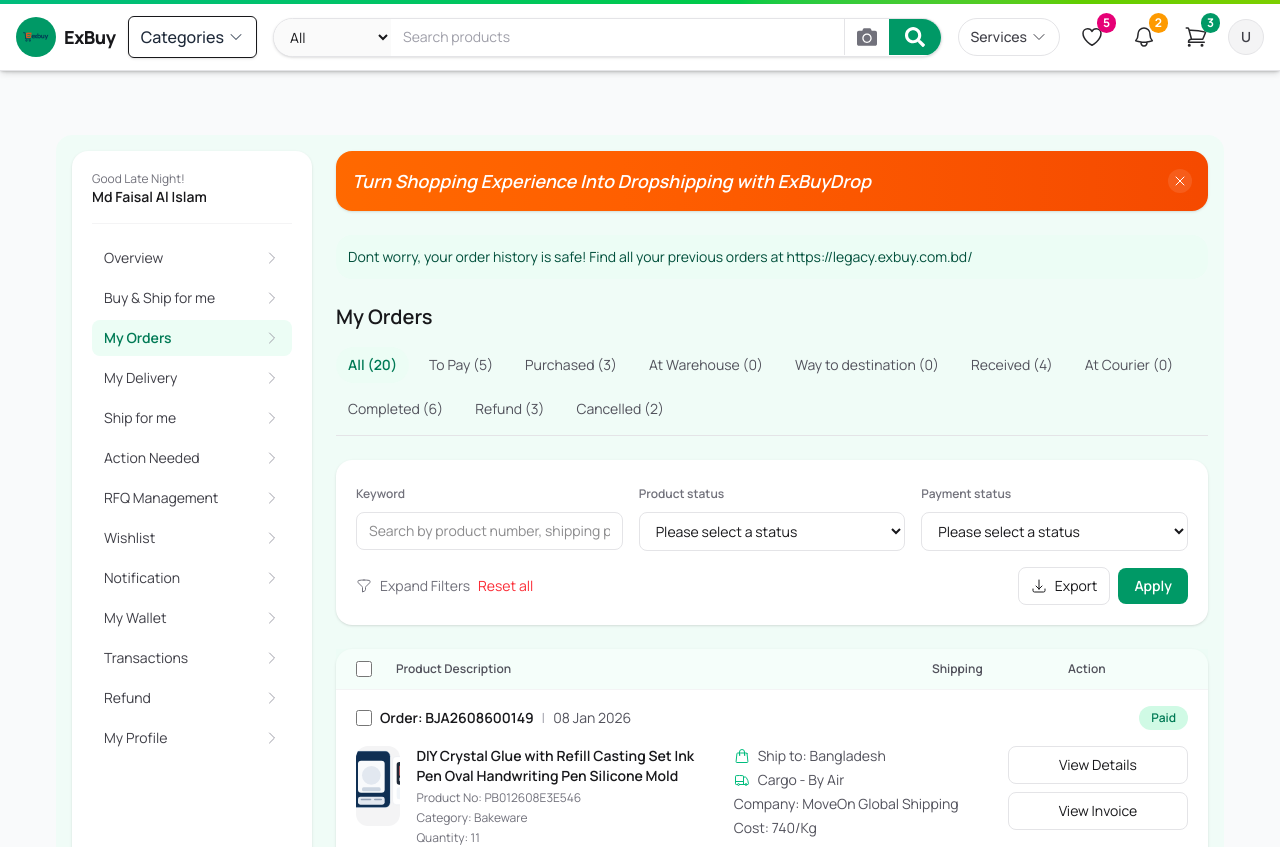
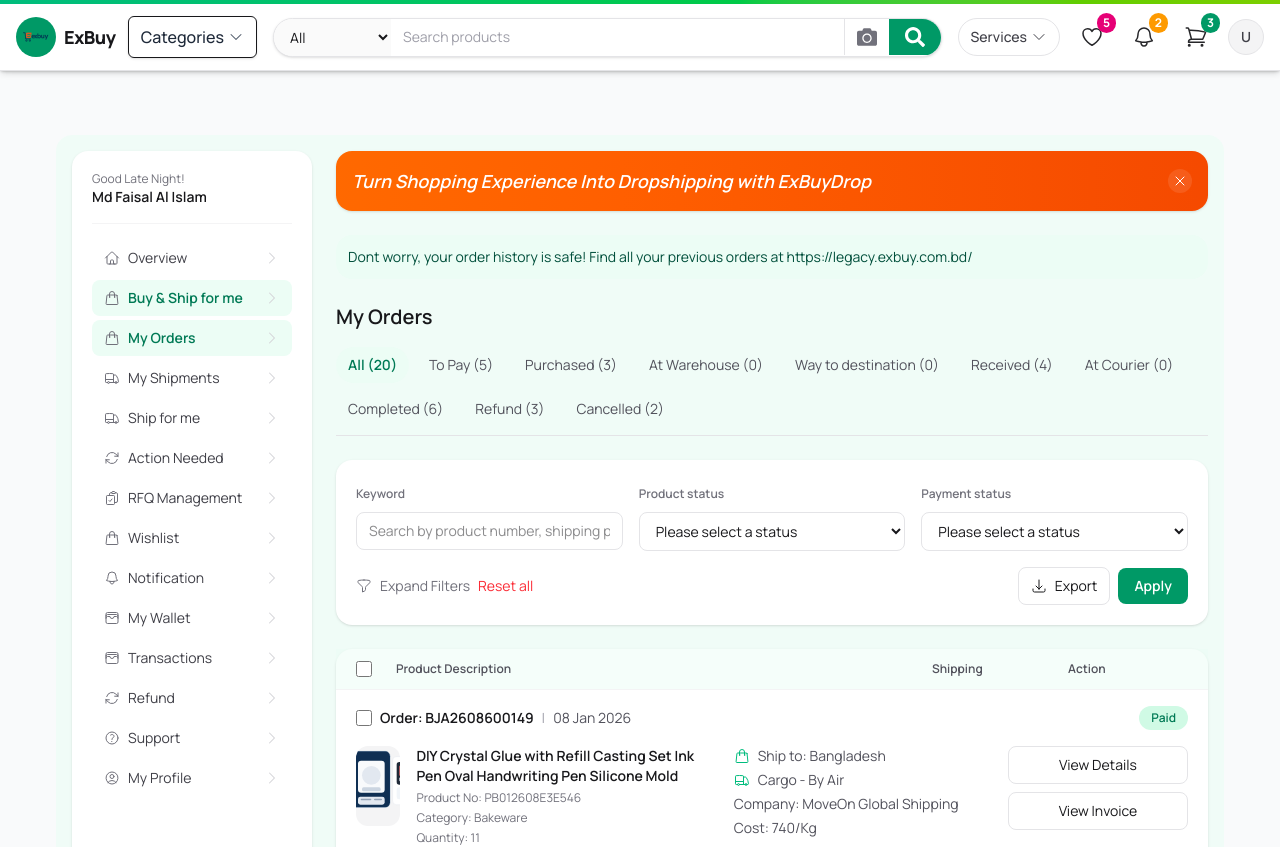
Before and after one commit to F-AI-SAL/exbuy, a Next.js app in the folder frontend/: page /orders in a window 1280 px wide. Shown: the top 847 px of the page. Built offline with nearby package versions, Linux system fonts and the light colour scheme.

Commit message:
Add dashboard sidebar across account pages

```diff
--- a/frontend/src/app/orders/page.tsx
+++ b/frontend/src/app/orders/page.tsx
@@ -4,18 +4,13 @@
 import Link from 'next/link';
 import Image from 'next/image';
 import {
-  AdjustmentsHorizontalIcon,
   ArrowDownTrayIcon,
-  CheckCircleIcon,
-  ChevronRightIcon,
-  ClockIcon,
-  ExclamationTriangleIcon,
   FunnelIcon,
   ShoppingBagIcon,
   TruckIcon,
-  WalletIcon,
   XMarkIcon,
 } from '@heroicons/react/24/outline';
+import DashboardSidebar from '@/components/dashboard/Sidebar';
 
 const statusTabs = [
   { key: 'all', label: 'All', count: 20 },
@@ -28,22 +23,6 @@
   { key: 'completed', label: 'Completed', count: 6 },
   { key: 'refund', label: 'Refund', count: 3 },
   { key: 'cancelled', label: 'Cancelled', count: 2 },
-];
-
-const sidebarItems = [
-  { label: 'Overview', href: '/dashboard' },
-  { label: 'Buy & Ship for me', href: '/orders' },
-  { label: 'My Orders', href: '/orders', active: true },
-  { label: 'My Delivery', href: '/shipments' },
-  { label: 'Ship for me', href: '/shipments' },
-  { label: 'Action Needed', href: '/actions' },
-  { label: 'RFQ Management', href: '/rfq' },
-  { label: 'Wishlist', href: '/wishlist' },
-  { label: 'Notification', href: '/notifications' },
-  { label: 'My Wallet', href: '/wallet' },
-  { label: 'Transactions', href: '/wallet' },
-  { label: 'Refund', href: '/refunds' },
-  { label: 'My Profile', href: '/profile' },
 ];
 
 const orders = [
@@ -83,30 +62,9 @@
 
   return (
     <main className="mx-auto max-w-7xl px-6 py-8">
-      <div className="rounded-2xl bg-emerald-50/60 p-4">
-        <div className="grid gap-6 lg:grid-cols-[240px_1fr]">
-          <aside className="hidden rounded-2xl bg-white p-5 shadow-sm lg:block">
-            <div className="border-b border-zinc-100 pb-4">
-              <p className="text-xs text-zinc-500">Good Late Night!</p>
-              <p className="text-sm font-semibold text-zinc-900">Md Faisal Al Islam</p>
-            </div>
-            <nav className="mt-4 flex flex-col gap-1 text-sm text-zinc-700">
-              {sidebarItems.map((item) => (
-                <Link
-                  key={item.label}
-                  href={item.href}
-                  className={`flex items-center justify-between rounded-lg px-3 py-2 transition ${
-                    item.active
-                      ? 'bg-emerald-50 text-emerald-700 font-semibold'
-                      : 'hover:bg-zinc-50'
-                  }`}
-                >
-                  <span>{item.label}</span>
-                  <ChevronRightIcon className="h-4 w-4 text-zinc-400" />
-                </Link>
-              ))}
-            </nav>
-          </aside>
+        <div className="rounded-2xl bg-emerald-50/60 p-4">
+          <div className="grid gap-6 lg:grid-cols-[240px_1fr]">
+          <DashboardSidebar />
 
           <section className="space-y-6">
             <div className="rounded-2xl bg-gradient-to-r from-orange-500 to-orange-600 p-4 text-white shadow-sm">
--- a/frontend/src/app/profile/page.tsx
+++ b/frontend/src/app/profile/page.tsx
@@ -11,6 +11,7 @@
   PencilSquareIcon,
   PlusCircleIcon,
 } from '@heroicons/react/24/outline';
+import DashboardSidebar from '@/components/dashboard/Sidebar';
 
 export default function ProfilePage() {
   const [activeTab, setActiveTab] = useState('info');
@@ -38,6 +39,9 @@
 
   return (
     <main className="max-w-5xl mx-auto px-6 py-12 bg-gradient-to-br from-white via-blue-50 to-blue-100 dark:from-zinc-900 dark:via-zinc-800 dark:to-zinc-900 rounded-2xl shadow-xl">
+      <div className="grid gap-6 lg:grid-cols-[260px_1fr]">
+        <DashboardSidebar />
+        <div>
       {/* Header */}
       <div className="flex items-center gap-6 mb-10 border-b pb-6 dark:border-zinc-700">
         <Image
@@ -182,6 +186,8 @@
           </div>
         </section>
       )}
+        </div>
+      </div>
     </main>
   );
 }
--- a/frontend/src/app/shipments/page.tsx
+++ b/frontend/src/app/shipments/page.tsx
@@ -2,6 +2,7 @@
 import  useShipmentsWS  from '@/hooks/useShipmentsWS';
 import { useState } from 'react';
 import Link from 'next/link';
+import DashboardSidebar from '@/components/dashboard/Sidebar';
 
 const statusTabs = [
   { key: 'all', label: 'All', count: 1 },
@@ -29,8 +30,11 @@
   const endIndex = Math.min(currentPage * pageSize, totalShipments);
 
   return (
-    <main className="max-w-6xl mx-auto px-4 py-10">
-      <h1 className="text-2xl font-bold text-gray-800 dark:text-white mb-6">My Shipments</h1>
+    <main className="max-w-7xl mx-auto px-4 py-10">
+      <div className="grid gap-6 lg:grid-cols-[260px_1fr]">
+        <DashboardSidebar />
+        <div>
+          <h1 className="text-2xl font-bold text-gray-800 dark:text-white mb-6">My Shipments</h1>
 
       {/* Status Tabs */}
       <div className="flex flex-wrap gap-2 border-b dark:border-zinc-700 mb-6">
@@ -257,6 +261,8 @@
           </button>
         </div>
       </div>
+        </div>
+      </div>
     </main>
   );
 }
--- a/frontend/src/app/support/page.tsx
+++ b/frontend/src/app/support/page.tsx
@@ -7,10 +7,14 @@
   PhoneIcon,
   MapPinIcon,
 } from '@heroicons/react/24/outline';
+import DashboardSidebar from '@/components/dashboard/Sidebar';
 
 export default function SupportPage() {
   return (
     <main className="max-w-7xl mx-auto px-6 py-12 bg-gradient-to-br from-white via-blue-50 to-blue-100 dark:from-zinc-900 dark:via-zinc-800 dark:to-zinc-900 rounded-2xl shadow-xl">
+      <div className="grid gap-6 lg:grid-cols-[260px_1fr]">
+        <DashboardSidebar />
+        <div>
       {/* Header */}
       <div className="text-center mb-12">
         <h1 className="text-3xl font-extrabold text-gray-900 dark:text-white mb-4">
@@ -156,6 +160,8 @@
           </Link>
         </div>
       </div>
+        </div>
+      </div>
     </main>
   );
 }
--- a/frontend/src/app/wallet/page.tsx
+++ b/frontend/src/app/wallet/page.tsx
@@ -1,5 +1,6 @@
 'use client';
 import { useState } from 'react';
+import DashboardSidebar from '@/components/dashboard/Sidebar';
 
 const balances = [
   { currency: '৳', label: 'BDT', available: 0, pending: 0, hold: 0 },
@@ -63,6 +64,9 @@
 
   return (
     <main className="max-w-6xl mx-auto px-6 py-12 bg-gradient-to-br from-white via-green-50 to-green-100 dark:from-zinc-900 dark:via-zinc-800 dark:to-zinc-900 rounded-2xl shadow-xl">
+      <div className="grid gap-6 lg:grid-cols-[260px_1fr]">
+        <DashboardSidebar />
+        <div>
       <h1 className="text-3xl font-extrabold text-gray-900 dark:text-white mb-8">💰 My Balance</h1>
 
       {/* Balance Cards */}
@@ -181,6 +185,8 @@
           </div>
         ))}
       </div>
+        </div>
+      </div>
     </main>
   );
 }
--- a/frontend/src/app/wishlist/page.tsx
+++ b/frontend/src/app/wishlist/page.tsx
@@ -1,6 +1,7 @@
 'use client';
 
 import Image from 'next/image';
+import DashboardSidebar from '@/components/dashboard/Sidebar';
 
 export default function WishlistPage() {
   const wishlistItems = [
@@ -10,6 +11,9 @@
 
   return (
     <main className="px-6 py-16 max-w-7xl mx-auto">
+      <div className="grid gap-6 lg:grid-cols-[260px_1fr]">
+        <DashboardSidebar />
+        <div>
       {/* Breadcrumb */}
       <nav className="text-sm mb-6 text-zinc-600 dark:text-zinc-400">
         <ol className="flex items-center space-x-2">
@@ -95,6 +99,8 @@
           </a>
         </div>
       )}
+        </div>
+      </div>
     </main>
   );
 }
--- /dev/null
+++ b/frontend/src/components/dashboard/Sidebar.tsx
@@ -0,0 +1,68 @@
+'use client';
+
+import Link from 'next/link';
+import { usePathname } from 'next/navigation';
+import {
+  ArrowPathIcon,
+  BellIcon,
+  ClipboardDocumentCheckIcon,
+  HomeIcon,
+  QuestionMarkCircleIcon,
+  ShoppingBagIcon,
+  TruckIcon,
+  UserCircleIcon,
+  WalletIcon,
+} from '@heroicons/react/24/outline';
+import { ChevronRightIcon } from '@heroicons/react/24/solid';
+
+const navItems = [
+  { label: 'Overview', href: '/dashboard', icon: HomeIcon },
+  { label: 'Buy & Ship for me', href: '/orders', icon: ShoppingBagIcon },
+  { label: 'My Orders', href: '/orders', icon: ShoppingBagIcon },
+  { label: 'My Shipments', href: '/shipments', icon: TruckIcon },
+  { label: 'Ship for me', href: '/shipments', icon: TruckIcon },
+  { label: 'Action Needed', href: '/actions', icon: ArrowPathIcon },
+  { label: 'RFQ Management', href: '/rfq', icon: ClipboardDocumentCheckIcon },
+  { label: 'Wishlist', href: '/wishlist', icon: ShoppingBagIcon },
+  { label: 'Notification', href: '/notifications', icon: BellIcon },
+  { label: 'My Wallet', href: '/wallet', icon: WalletIcon },
+  { label: 'Transactions', href: '/wallet', icon: WalletIcon },
+  { label: 'Refund', href: '/refunds', icon: ArrowPathIcon },
+  { label: 'Support', href: '/support', icon: QuestionMarkCircleIcon },
+  { label: 'My Profile', href: '/profile', icon: UserCircleIcon },
+];
+
+export default function DashboardSidebar() {
+  const pathname = usePathname();
+
+  return (
+    <aside className="hidden rounded-2xl bg-white p-5 shadow-sm lg:block">
+      <div className="border-b border-zinc-100 pb-4">
+        <p className="text-xs text-zinc-500">Good Late Night!</p>
+        <p className="text-sm font-semibold text-zinc-900">Md Faisal Al Islam</p>
+      </div>
+      <nav className="mt-4 flex flex-col gap-1 text-sm text-zinc-700">
+        {navItems.map((item) => {
+          const isActive = pathname === item.href;
+          return (
+            <Link
+              key={item.label}
+              href={item.href}
+              className={`flex items-center justify-between rounded-lg px-3 py-2 transition ${
+                isActive
+                  ? 'bg-emerald-50 text-emerald-700 font-semibold'
+                  : 'hover:bg-zinc-50'
+              }`}
+            >
+              <span className="flex items-center gap-2">
+                <item.icon className="h-4 w-4 text-zinc-500" />
+                {item.label}
+              </span>
+              <ChevronRightIcon className="h-4 w-4 text-zinc-300" />
+            </Link>
+          );
+        })}
+      </nav>
+    </aside>
+  );
+}
```
Also changed, not shown: frontend/src/app/dashboard/page.tsx (+10 -4 lines).
